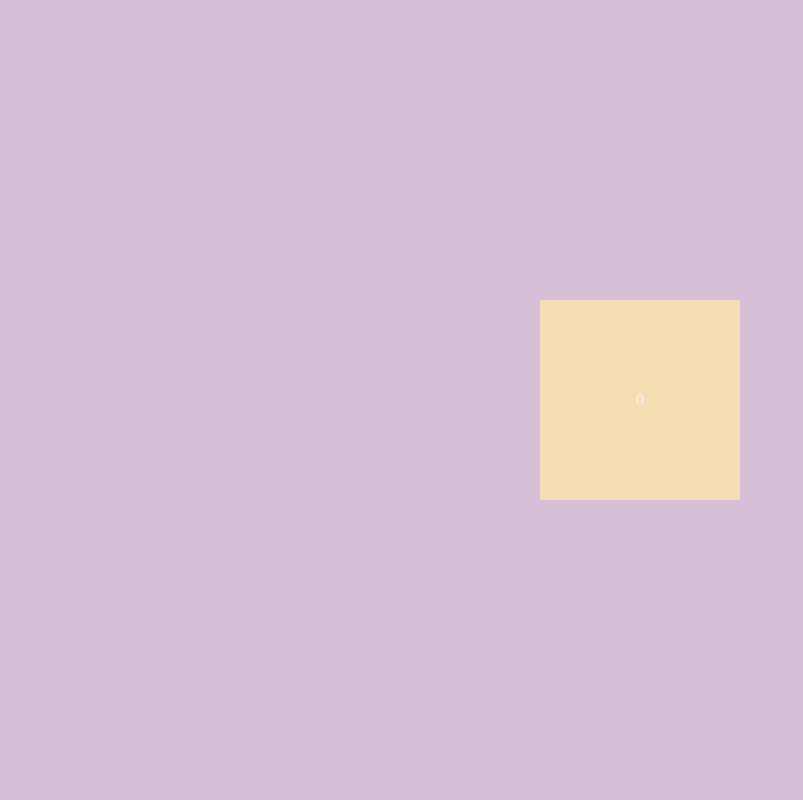
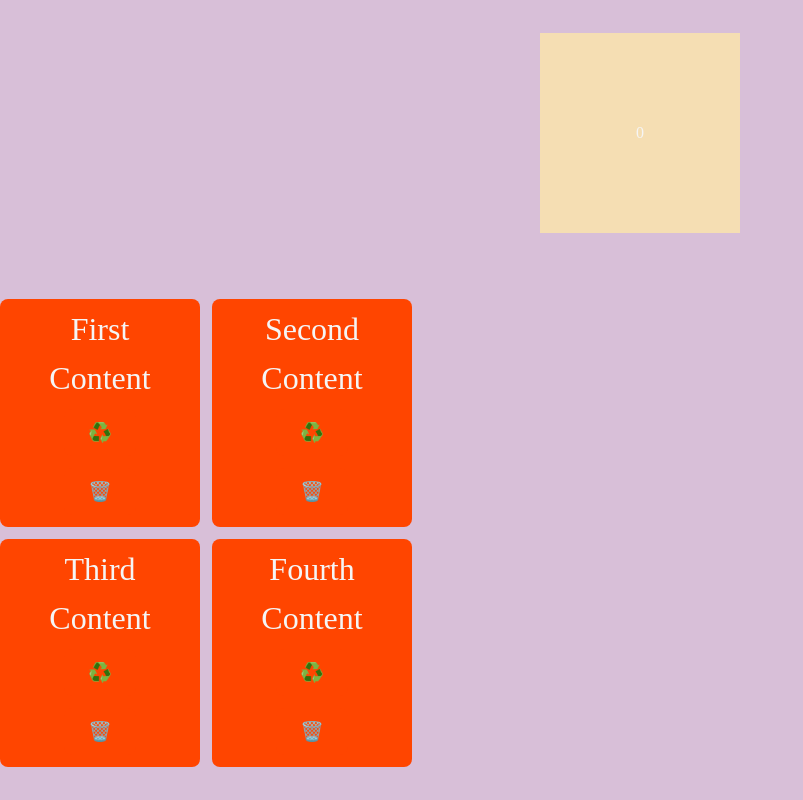
Before and after one commit to YahyaNashar22/svelte-tutorial, a SvelteKit app: page /animations in a window 1280 px wide. Shown: the whole page, without its empty margins (0-803 px from the left). Built offline with nearby package versions, Linux system fonts and the light colour scheme.

Commit message:
spring and tweens animation

```diff
--- a/src/routes/animations/+page.svelte
+++ b/src/routes/animations/+page.svelte
@@ -1,11 +1,53 @@
 <script lang="ts">
-	import { fly } from 'svelte/transition';
+	import { flip } from 'svelte/animate';
+	import { crossfade, fly } from 'svelte/transition';
+
+	const [send, receive] = crossfade({
+		duration: 2000
+	});
 
 	let counter = $state(0);
+	let posts = $state([
+		{
+			id: 1,
+			title: 'First',
+			description: 'Content',
+			archived: false
+		},
+		{
+			id: 2,
+			title: 'Second',
+			description: 'Content',
+			archived: false
+		},
+		{
+			id: 3,
+			title: 'Third',
+			description: 'Content',
+			archived: false
+		},
+		{
+			id: 4,
+			title: 'Fourth',
+			description: 'Content',
+			archived: false
+		}
+	]);
 
 	function count(e: KeyboardEvent) {
 		if (e.key === 'd') counter++;
 		if (e.key === 'a') counter--;
+	}
+
+	function archivePost(post: (typeof posts)[0]) {
+		const index = posts.findIndex((p) => p.id === post.id);
+		posts[index].archived = !posts[index].archived;
+	}
+
+	function removePost(post: (typeof posts)[0]) {
+		const index = posts.findIndex((p) => p.id === post.id);
+		if (index === -1) return;
+		posts.splice(index, 1);
 	}
 </script>
 
@@ -22,6 +64,32 @@
 				{@render box(counter)}
 			</div>
 		{/key}
+	</div>
+
+	<div class="horizontal">
+		<div class="posts">
+			{#each posts.filter((posts) => !posts.archived) as post (post)}
+				<article class="post" animate:flip in:receive={{ key: post }} out:send={{ key: post }}>
+					<div>{post.title}</div>
+					<div>{post.description}</div>
+
+					<button type="button" onclick={() => archivePost(post)}>♻️</button>
+					<button type="button" ondblclick={() => removePost(post)}>🗑️</button>
+				</article>
+			{/each}
+		</div>
+
+		<div class="posts">
+			{#each posts.filter((posts) => posts.archived) as post (post)}
+				<article class="post" animate:flip in:receive={{ key: post }} out:send={{ key: post }}>
+					<div>{post.title}</div>
+					<div>{post.description}</div>
+
+					<button type="button" onclick={() => archivePost(post)}>🔁</button>
+					<button type="button" ondblclick={() => removePost(post)}>🗑️</button>
+				</article>
+			{/each}
+		</div>
 	</div>
 </main>
 
@@ -59,4 +127,29 @@
 		align-items: center;
 		justify-content: center;
 	}
+
+	.posts {
+		display: grid;
+		grid-template-columns: repeat(2, 200px);
+		gap: 12px;
+	}
+
+	.post {
+		display: flex;
+		flex-direction: column;
+		align-items: center;
+		justify-content: center;
+		gap: 12px;
+		background-color: orangered;
+		padding: 12px 24px;
+		font-size: 2rem;
+		border-radius: 8px;
+	}
+
+	.horizontal {
+		display: flex;
+		align-items: center;
+		justify-content: space-between;
+		width: 100%;
+	}
 </style>
--- a/src/routes/ghannoum/+page.svelte
+++ b/src/routes/ghannoum/+page.svelte
@@ -71,4 +71,8 @@
 	h4 {
 		color: brown;
 	}
+
+	p {
+		color: darkorchid;
+	}
 </style>
```
Also changed, not shown: src/routes/tweens/+page.svelte (added, +52 -0 lines).
